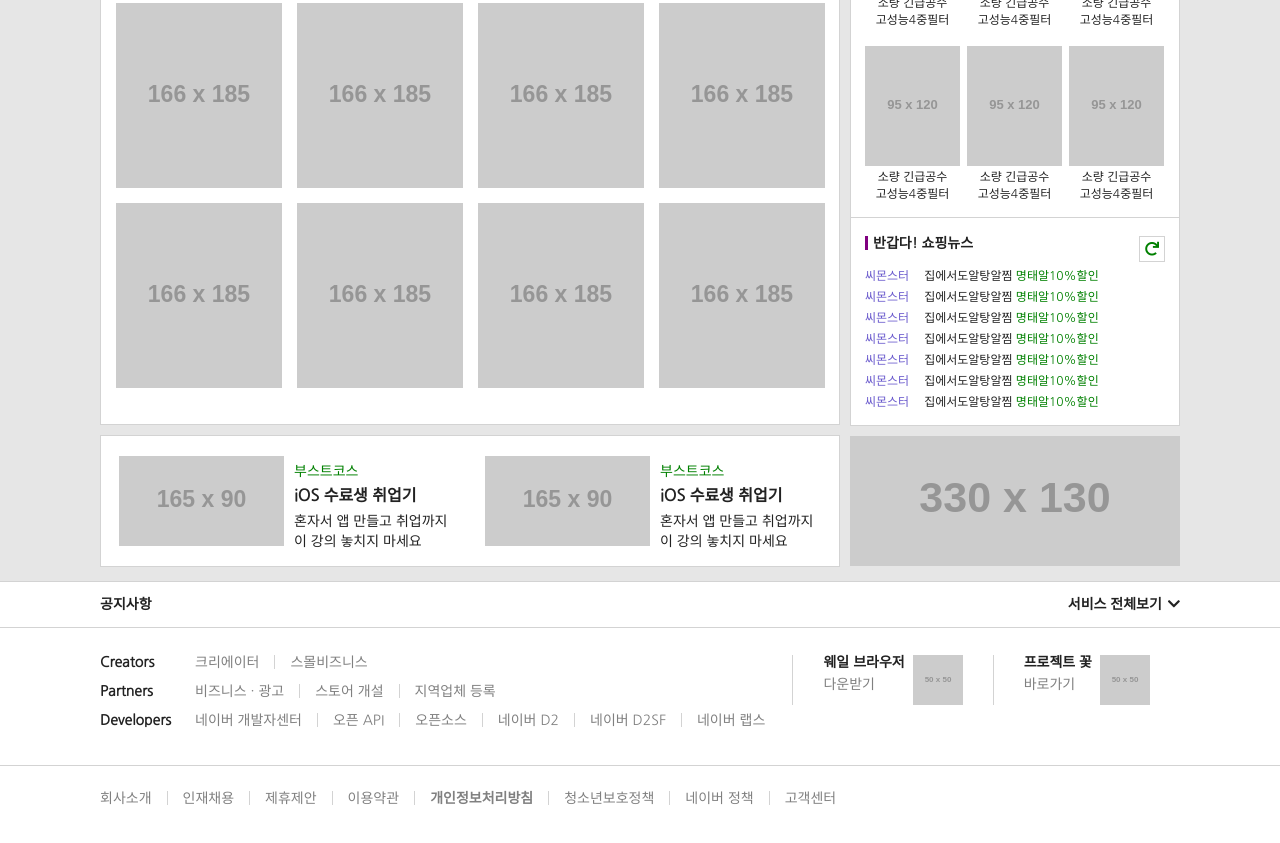
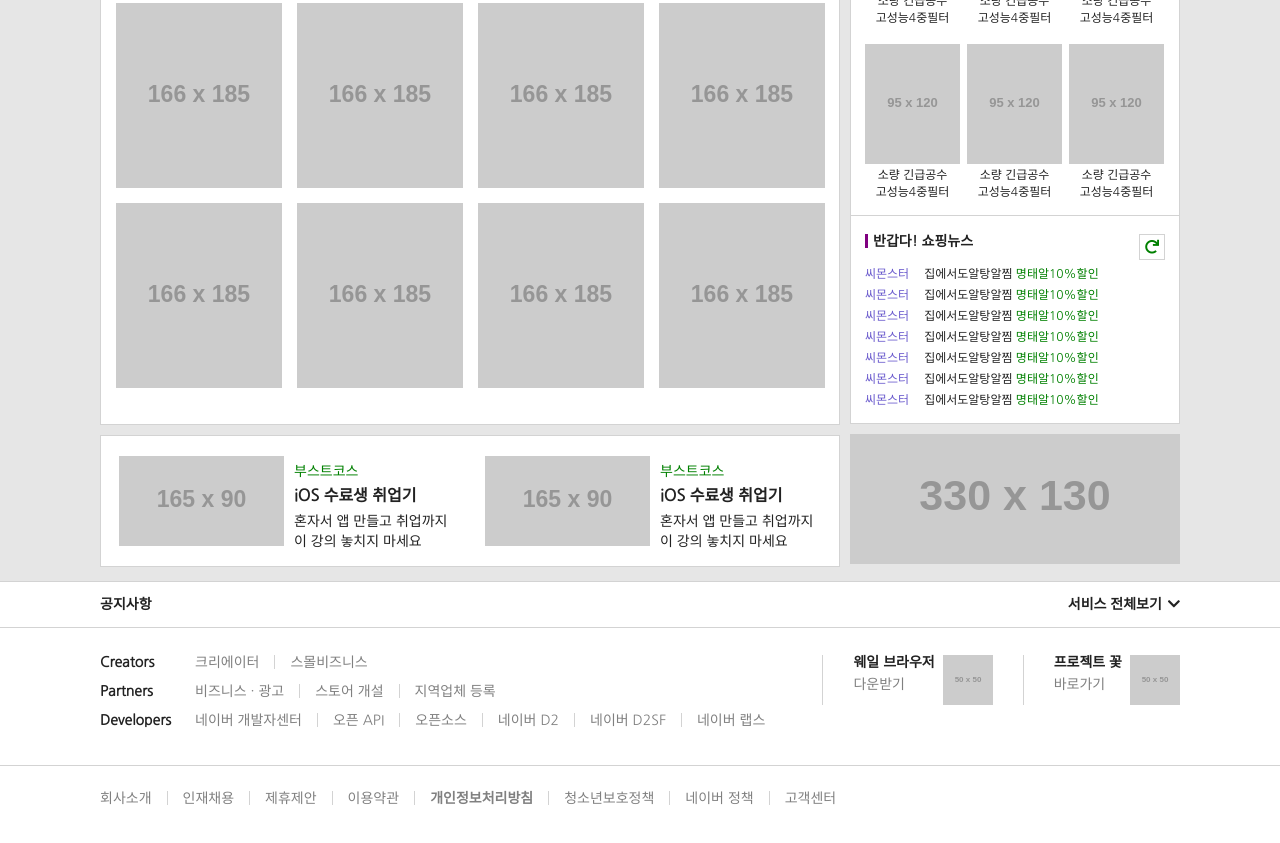
Before and after one commit to JHYOOOOON/layoutStudy, a plain HTML site: page index.html in a window 1280 px wide. Shown: the part 1121-1964 px from the top of the page. Drawn offline with Linux system fonts and the light colour scheme; placeholder pictures from the web are drawn by us.

Commit message:
edit css

```diff
--- a/style.css
+++ b/style.css
@@ -232,6 +232,7 @@
 }
 
 .login_wrapper {
+  box-sizing: border-box;
   height: 120px;
   background-color: white;
 }
@@ -526,6 +527,10 @@
   border-left: 1px solid lightgray;
 }
 
+.footer_content_right_list:last-child {
+  padding-right: 0;
+}
+
 .right_list_left {
   margin-right: 8px;
   float: left;
```
